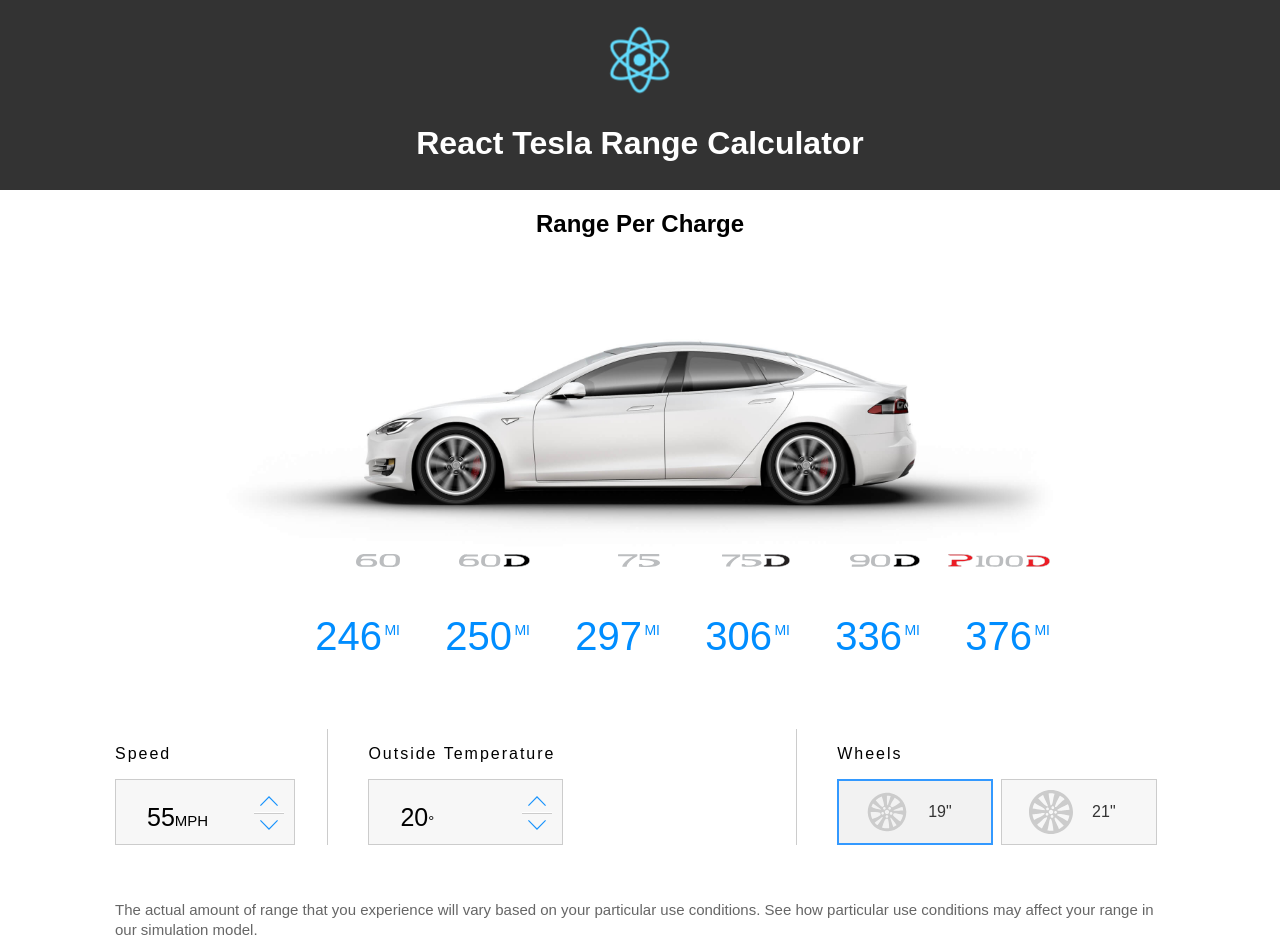
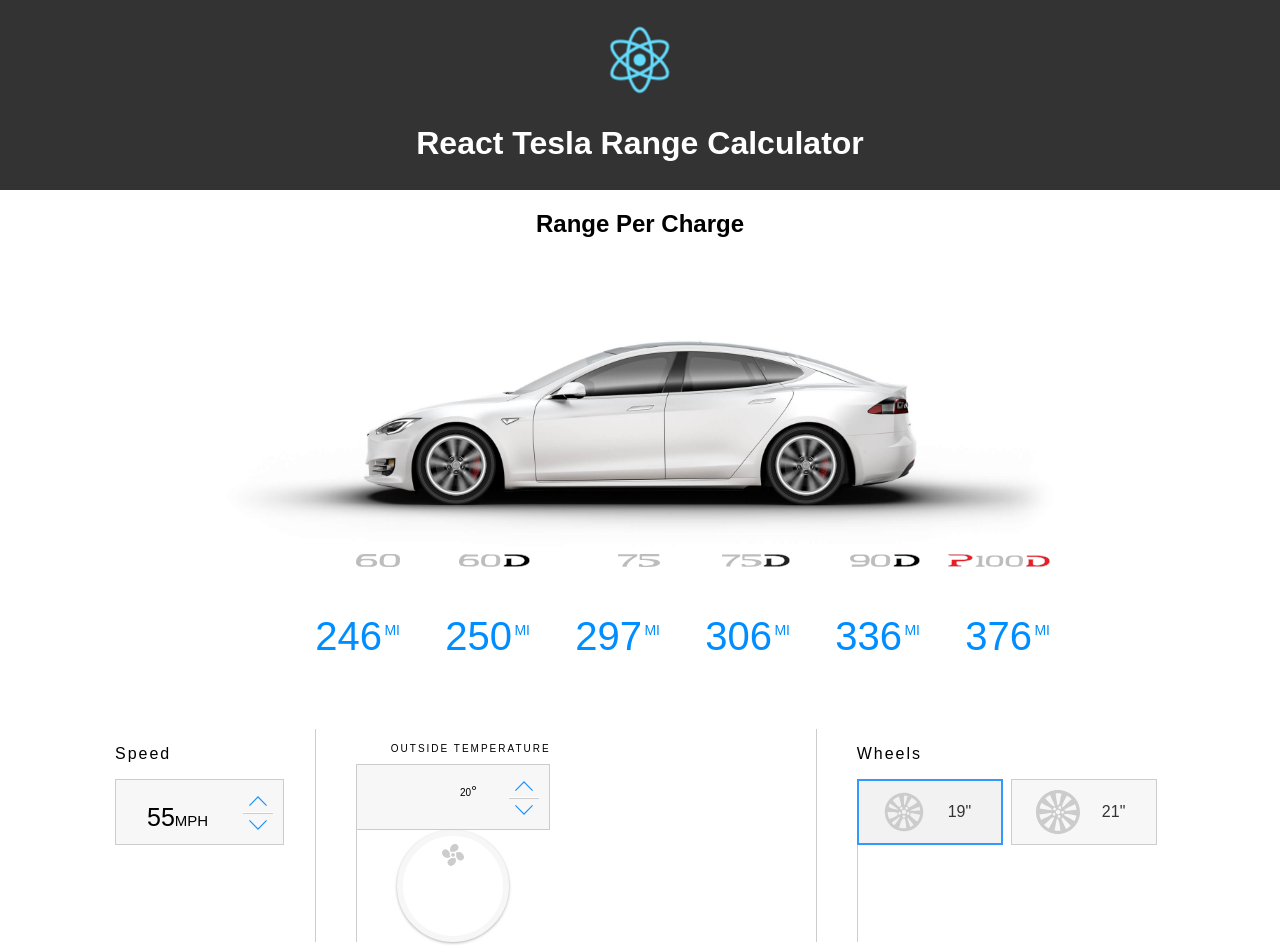
Before and after one commit to desmondcain/react-tesla-range-calculator, a React (Create React App) app: page / in a window 1280 px wide. Shown: the top 952 px of the page. Built offline with nearby package versions, Linux system fonts and the light colour scheme.

Commit message:
Add base climate component

```diff
--- /dev/null
+++ b/src/components/TeslaRange/TeslaClimate/TeslaClimate.jsx
@@ -0,0 +1,19 @@
+import React, { Component } from 'react';
+
+import './TeslaClimate.css';
+
+class TeslaClimate extends Component {
+
+  render() {
+    return (
+      <div className="tesla-climate">
+        <label className="tesla-climate-item">
+          <i className="tesla-climate-icon"></i>
+          <input type="checkbox" name="climate" />
+        </label>
+      </div>
+    );
+  }
+}
+
+export default TeslaClimate;
--- /dev/null
+++ b/src/components/TeslaRange/TeslaClimate/TeslaClimate.scss
@@ -0,0 +1,70 @@
+.tesla-climate {
+  float: left;
+
+  &-item {
+    background: #fff;
+    border: 6px solid #f7f7f7;
+    border-radius: 50%;
+    box-shadow: 0px 1px 3px rgba(0, 0, 0, 0.3);
+    color: #666;
+    cursor: pointer;
+    display: block;
+    height: 100px;
+    width: 100px;
+
+    &-active {
+      background: #33a0ff;
+      background: -moz-linear-gradient(top,  #33a0ff 0%, #388bff 100%);
+      background: -webkit-linear-gradient(top,  #33a0ff 0%,#388bff 100%);
+      background: linear-gradient(to bottom,  #33a0ff 0%,#388bff 100%);
+      color: #fff;
+
+      &.tesla-heat {
+        background: #d64800;
+        background: -moz-linear-gradient(top,  #d64800 0%, #d20200 100%);
+        background: -webkit-linear-gradient(top,  #d64800 0%,#d20200 100%);
+        background: linear-gradient(to bottom,  #d64800 0%,#d20200 100%);
+      }
+    }
+  }
+
+  &-icon {
+    background-image: url(../../../images/climate/ac-off.svg);
+    background-position: center;
+    background-repeat: no-repeat;
+    display: block;
+    height: 22px;
+    margin: 8px auto 0;
+    width: 22px;
+
+    .tesla-heat & {
+      background-image: url(../../../images/climate/heat-off.svg);
+    }
+
+    .tesla-climate-item-active & {
+      background-image: url(../../../images/climate/ac-on.svg);
+    }
+
+    .tesla-climate-item-active.tesla-heat & {
+      background-image: url(../../../images/climate/heat-on.svg);
+    }
+  }
+
+  p {
+    font-size: 10px;
+    margin: 14px 0 0;
+    text-align: center;
+    text-transform: uppercase;
+  }
+
+  input[type=checkbox] {
+    border: 0;
+    clip: rect(0 0 0 0);
+    height: 1px;
+    margin: -1px;
+    overflow: hidden;
+    padding: 0;
+    position: absolute;
+    width: 1px;
+  }
+}
--- a/src/components/TeslaRange/index.jsx
+++ b/src/components/TeslaRange/index.jsx
@@ -4,6 +4,7 @@
 import TeslaRangeCar from './TeslaRangeCar/TeslaRangeCar';
 import TeslaStats from './TeslaStats/TeslaStats';
 import TeslaCounter from './TeslaCounter/TeslaCounter';
+import TeslaClimate from './TeslaClimate/TeslaClimate';
 import TeslaWheels from './TeslaWheels/TeslaWheels';
 
 import './index.css';
@@ -85,6 +86,7 @@
               value={settings.temperature}
               onChange={this.handleChange('temperature')}
             />
+            <TeslaClimate />
           </div>
 
           <TeslaWheels size={settings.wheels} onChange={this.handleChange('wheels')} />
```
